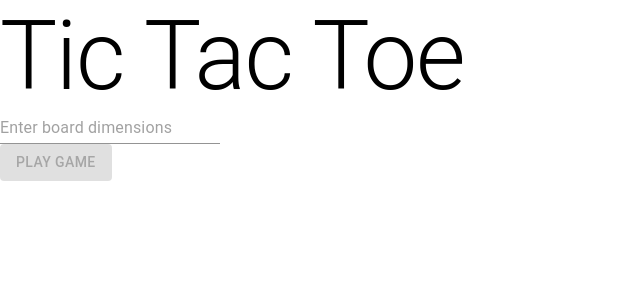
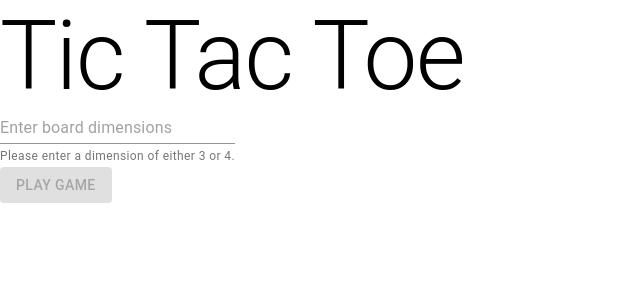
Before and after one commit to strangeforloop/react-mulitplayer-ai, a React (Create React App) app: page / in a window 1280 px wide. Shown: the top 300 px of the page, without its empty margins (0-640 px from the left). Built offline with nearby package versions, Linux system fonts and the light colour scheme.

Commit message:
fix winning logic for rows and columns, add error message to start screen, display winning player at the top on game over

```diff
--- a/src/App.js
+++ b/src/App.js
@@ -3,15 +3,9 @@ import { useEffect, useState } from 'react';
 import { Board } from './components/Board';
 import { GameHeader } from './components/GameHeader';
 import withSplashScreen from './components/withSplashScreen';
-import {Button, ThemeProvider } from '@material-ui/core';
+import { Button, ThemeProvider } from '@material-ui/core';
 
 import theme from './utils/theme';
-
-const BOARD_DIMENSION = 3;
-
-const getBoardDimension = () => {
-  return BOARD_DIMENSION;
-};
 
 const App = ({ dimension }) => {
   // use dimension rather than the constant for it
@@ -19,6 +13,7 @@ const App = ({ dimension }) => {
   const [board, setBoard] = useState(initialBoardState);
   const [currentPlayer, setCurrentPlayer] = useState('playerOne');
   const [isGameOver, setIsGameOver] = useState(false);
+  const [winningPlayer, setWinningPlayer] = useState('');
 
   const resetGame = () => {
     setBoard(initialBoardState);
@@ -35,8 +30,9 @@ const App = ({ dimension }) => {
     <ThemeProvider theme={theme}>
       <div className="App">
         <div className="App-header">
-          <GameHeader isGameOver={isGameOver} currentPlayer={currentPlayer}/>
+          <GameHeader isGameOver={isGameOver} currentPlayer={currentPlayer} winningPlayer={winningPlayer}/>
           <Button color="primary" onClick={ resetGame }>Restart Game</Button>
+          <Button color="secondary">Go to Start Screen</Button>
           <Board
             board={board}
             setBoard={setBoard}
@@ -44,6 +40,7 @@ const App = ({ dimension }) => {
             handleTurn={setCurrentPlayer}
             currentPlayer={currentPlayer}
             setIsGameOver={setIsGameOver}
+            setWinningPlayer={setWinningPlayer}
           />
         </div>
       </div>
@@ -52,4 +49,3 @@ const App = ({ dimension }) => {
 }
 
 export default withSplashScreen(App);
-export { getBoardDimension };
--- a/src/components/Board.js
+++ b/src/components/Board.js
@@ -1,4 +1,4 @@
-import React, { useState, useEffect } from 'react';
+import React, { useEffect } from 'react';
 import { Square } from './Square';
 import { isGameOver } from '../utils/gameOverConditions';
 
@@ -12,7 +12,7 @@ const updateTurn = (currentPlayer) => {
   return currentPlayer === 'playerOne' ? 'playerTwo' : 'playerOne';
 };
 
-const Board = ({ board, setBoard, boardDimension, currentPlayer, handleTurn, setIsGameOver }) => {
+const Board = ({ board, setBoard, boardDimension, currentPlayer, handleTurn, setIsGameOver , setWinningPlayer }) => {
   // Assuming a row major orientation:
   // 1D position = (rowIndex * width) + columnIndex
   const get1DpositionFrom2Dmatrix = (rowIndex, columnIndex) => {
@@ -29,7 +29,6 @@ const Board = ({ board, setBoard, boardDimension, currentPlayer, handleTurn, set
 
   useEffect(() => {
     if (isGameOver(board) === true) {
-      // console.log('Game is over');
       setIsGameOver(true);
     }
   }, [board]);
@@ -46,6 +45,7 @@ const Board = ({ board, setBoard, boardDimension, currentPlayer, handleTurn, set
                   key={columnIndex}
                   move={board[position]}
                   onClick={ () => {
+                      setWinningPlayer(currentPlayer);
                     // if (board[position] === null) {
                       handleTurn(updateTurn(currentPlayer))
                       // we clicked index the spot at [row][column]:
--- a/src/components/GameHeader.js
+++ b/src/components/GameHeader.js
@@ -2,19 +2,19 @@ import React from 'react';
 import startCase from 'lodash.startcase';
 import { Typography } from '@material-ui/core';
 
-const GameHeader = ({ currentPlayer, isGameOver }) => {
+const GameHeader = ({ isGameOver, currentPlayer, winningPlayer }) => {
   const formatPlayer = (player) => {
     return startCase(player);
   };
 
-  return(
+  return (
     <div>
       <Typography variant="h2">Tic Tac Toe</Typography>
       {
-        isGameOver ? <Typography>Player Whatever Won!</Typography> :
-        <Typography>
-          {formatPlayer(currentPlayer)}'s Turn
-        </Typography>
+        isGameOver ? <Typography>{`Player ${winningPlayer} Won!`}</Typography> :
+          <Typography>
+            {formatPlayer(currentPlayer)}'s Turn
+          </Typography>
       }
     </div>
   );
--- a/src/components/withSplashScreen.js
+++ b/src/components/withSplashScreen.js
@@ -1,9 +1,10 @@
-import { Button, Input, ThemeProvider, Typography } from '@material-ui/core';
+import { Button, TextField, ThemeProvider, Typography } from '@material-ui/core';
 import { useState } from 'react';
 import theme from '../utils/theme';
 
 const StartScreen = ({setNewInstance, setDimension}) => {
   const [disabled, setDisabled] = useState(true);
+  const [isValidInput, setIsValidInput] = useState(true);
 
   const isValidDimension = (userInput) => {
     if (parseInt(userInput, 10) < 3 || parseInt(userInput, 10) > 4) {
@@ -17,18 +18,25 @@ const StartScreen = ({setNewInstance, setDimension}) => {
     <ThemeProvider theme={theme}>
       <div>
         <Typography variant="h1">Tic Tac Toe</Typography>
-        <Input
+        <TextField
           onInput={(e) => {
             if (isValidDimension(e.target.value)) {
+              setIsValidInput(true);
               setDisabled(false);
               const value = parseInt(e.target.value, 10);
               setDimension(value);
             } else {
-              console.log('Please enter either a 3 dimensional board or a 4 dimensional board.');
+              setIsValidInput(false);
+              setDisabled(true);
             }
           }}
-          placeholder="Enter board dimensions">
-        </Input>
+          placeholder="Enter board dimensions"
+          error={!isValidInput}
+          helperText="Please enter a dimension of either 3 or 4."
+          onKeyDown={ event => {
+            if (event.key === 'Enter') setNewInstance(false)
+          }}
+          />
         <br></br>
         <Button disabled={disabled} onClick={() => setNewInstance(false)} color="primary">Play Game</Button>
       </div>
--- a/src/utils/gameOverConditions.js
+++ b/src/utils/gameOverConditions.js
@@ -1,13 +1,11 @@
-import { getBoardDimension } from '../App';
-
 const get1DpositionFrom2Dmatrix = (board, rowIndex, columnIndex) => {
     return (rowIndex * Math.sqrt(board.length)) + columnIndex;
 };
 
 const winOnRow = (board) => {
-  for (let i = 0; i < getBoardDimension(); i++) {
+  for (let i = 0; i < Math.sqrt(board.length); i++) {
     const set = new Set();
-    for (let j = 0; j < getBoardDimension(); j++) {
+    for (let j = 0; j < Math.sqrt(board.length); j++) {
       const position = get1DpositionFrom2Dmatrix(board, i, j);
       set.add(board[position]);
     }
@@ -21,9 +19,9 @@ const winOnRow = (board) => {
 };
 
 const winOnColumn = (board) => {
-  for (let i = 0; i < getBoardDimension(); i++) {
+  for (let i = 0; i < Math.sqrt(board.length); i++) {
     const set = new Set();
-    for (let j = 0; j < getBoardDimension(); j++) {
+    for (let j = 0; j < Math.sqrt(board.length); j++) {
       const position = get1DpositionFrom2Dmatrix(board, j, i);
       set.add(board[position]);
     }
--- a/src/utils/theme.js
+++ b/src/utils/theme.js
@@ -1,5 +1,5 @@
 import { createMuiTheme } from "@material-ui/core";
-import { deepPurple, amber, white } from "@material-ui/core/colors";
+import { deepPurple, amber } from "@material-ui/core/colors";
 
 const theme = createMuiTheme({
   palette: {
@@ -22,6 +22,15 @@ theme.props = {
     disableElevation: true,
     variant: "contained"
   }
-}
+};
+
+theme.overrides = {
+  MuiButton: {
+    disabled: {
+      backgroundColor: amber[500],
+      textColor: deepPurple[500]
+    }
+  }
+};
 
 export default theme;
```
